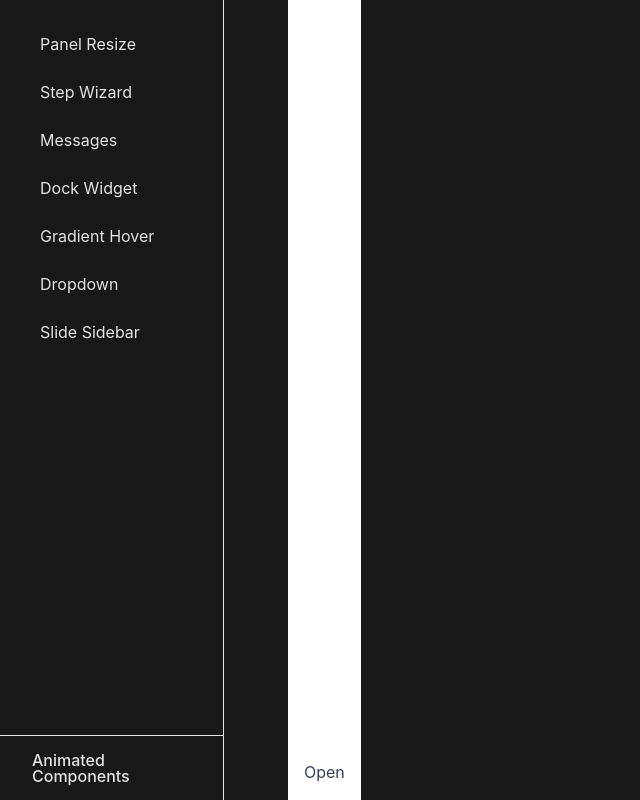
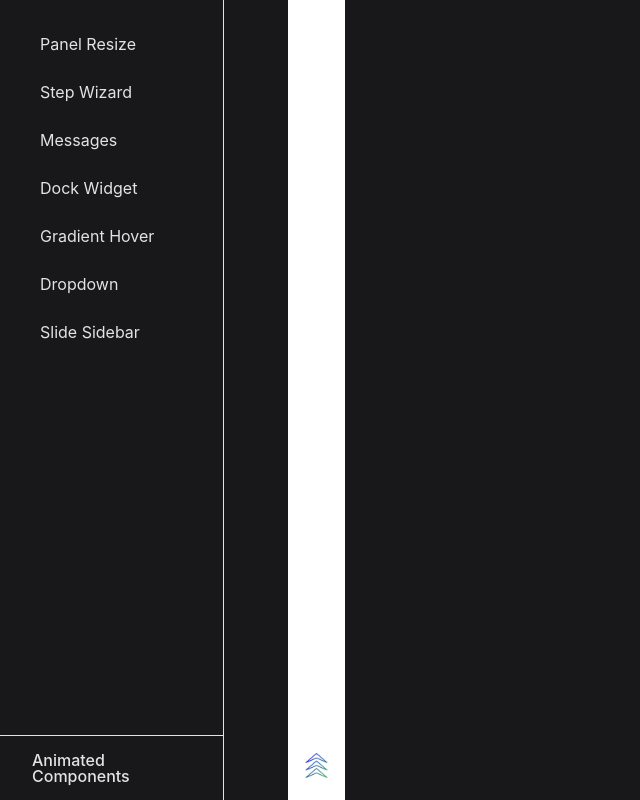
Before and after one commit to SamDurrant/framer-playground, a React (Vite) app: page /slide-sidebar in a window 1280 px wide. Shown: the whole page, without its empty margins (0-640 px from the left). Built offline with nearby package versions, Linux system fonts and the light colour scheme.

Commit message:
Update slideSidebar animation with icon toggle.

```diff
--- a/src/pages/slideSidebar.jsx
+++ b/src/pages/slideSidebar.jsx
@@ -1,10 +1,22 @@
 // Egghead - Will Johnson
 // https://egghead.io/blog/how-to-create-a-sliding-sidebar-menu-with-framer-motion
-
 import { AnimatePresence, motion, useCycle } from 'framer-motion'
+import menuToggle from '../assets/menu-toggle.png'
+import { useState } from 'react'
 
 export default function SlideSidebar() {
   const [open, cycleOpen] = useCycle(false, true)
+  const [setRotate, changeSetRotate] = useState(-90)
+  const [setDelay, changeSetDelay] = useState(.3)
+
+  const handleOpen = () => {
+    const newRotate = setRotate === -90 ? 0 : -90
+    const newDelay = setDelay === .3 ? 0 : .3
+    changeSetRotate(newRotate)
+    changeSetDelay(newDelay)
+    cycleOpen()
+  }
+
   return (
     <main className="bg-white text-slate-700 p-4 flex flex-col">
       <AnimatePresence>
@@ -22,7 +34,12 @@ export default function SlideSidebar() {
               variants={sideVariants}
             >
               {links.map(({ name, to, id }) => (
-                <motion.a key={id} href={to} whileHover={{ scale: 1.1 }} variants={itemVariants}>
+                <motion.a
+                  key={id}
+                  href={to}
+                  whileHover={{ scale: 1.1 }}
+                  variants={itemVariants}
+                >
                   {name}
                 </motion.a>
               ))}
@@ -31,7 +48,14 @@ export default function SlideSidebar() {
         )}
       </AnimatePresence>
       <div className="btn-container mt-auto">
-        <button onClick={cycleOpen}>{open ? 'Close' : 'Open'}</button>
+        <motion.button onClick={handleOpen} initial={false} animate={{ rotate: setRotate, transition: { delay: setDelay } }}>
+          <img
+            className='rotate--90'
+            src={menuToggle}
+            alt="menu toggle"
+            width={25}
+          />
+        </motion.button>
       </div>
     </main>
   )
@@ -40,13 +64,13 @@ export default function SlideSidebar() {
 const sideVariants = {
   closed: {
     transition: {
-      staggerChildren: 0.14,
+      staggerChildren: 0.085,
       staggerDirection: -1,
     },
   },
   open: {
     transition: {
-      staggerChildren: 0.14,
+      staggerChildren: 0.12,
       staggerDirection: 1,
     },
   },
```
Also changed, not shown: src/assets/menu-toggle.png (added).
